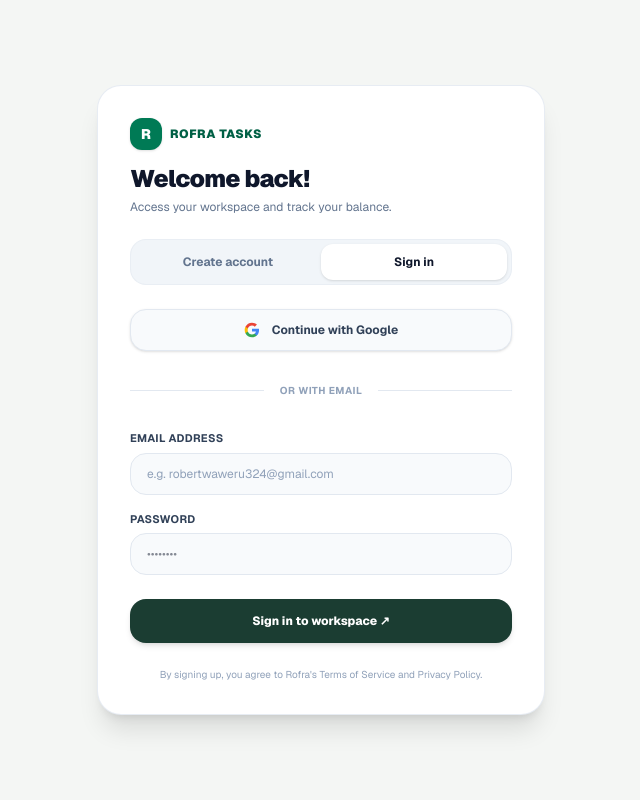
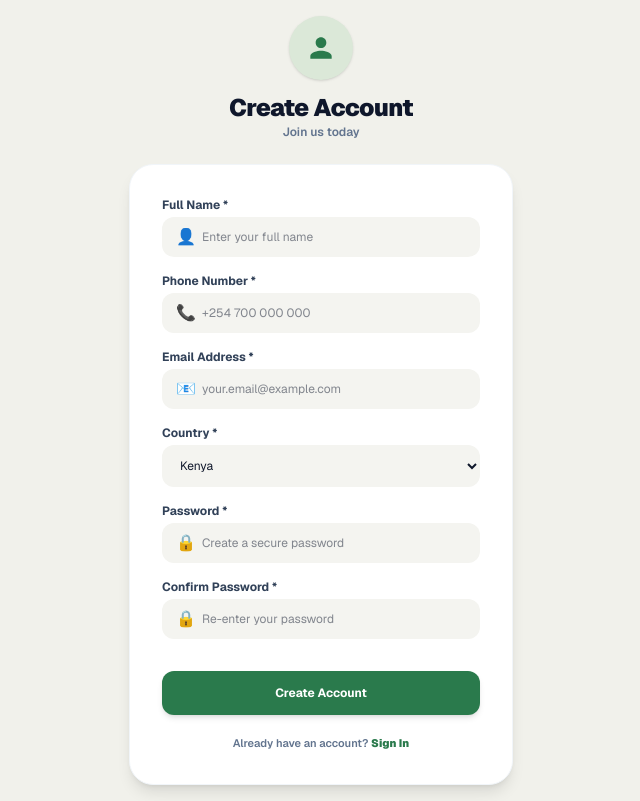
Before and after one commit to manageroutlier29-cell/rofra-tasks, a Next.js app: page /register in a window 1280 px wide. Shown: the whole page, without its empty margins (319-959 px from the left). Built offline with nearby package versions, Linux system fonts and the light colour scheme.

Commit message:
Update registration page to match exact clean card style

```diff
--- a/app/register/page.tsx
+++ b/app/register/page.tsx
@@ -5,23 +5,34 @@ import { useRouter } from 'next/navigation';
 
 export default function Register() {
   const router = useRouter();
-  const [isSignIn, setIsSignIn] = useState(true);
+  const [isSignIn, setIsSignIn] = useState(false);
+
+  // Form Fields
+  const [fullName, setFullName] = useState('');
+  const [phone, setPhone] = useState('');
   const [email, setEmail] = useState('');
+  const [country, setCountry] = useState('Kenya');
   const [password, setPassword] = useState('');
+  const [confirmPassword, setConfirmPassword] = useState('');
   const [isLoading, setIsLoading] = useState(false);
 
   const handleSubmit = (e: React.FormEvent) => {
     e.preventDefault();
-    if (!email) return;
+    if (!email) return alert('Please enter your email address.');
+
+    if (!isSignIn && password !== confirmPassword) {
+      return alert('Passwords do not match!');
+    }
 
     setIsLoading(true);
 
     const cleanEmail = email.trim().toLowerCase();
-    const namePart = cleanEmail.split('@')[0] || 'User';
-    const formattedName = namePart.charAt(0).toUpperCase() + namePart.slice(1);
+    const displayName = fullName.trim() || cleanEmail.split('@')[0];
 
     localStorage.setItem('userEmail', cleanEmail);
-    localStorage.setItem('userName', formattedName);
+    localStorage.setItem('userName', displayName);
+    localStorage.setItem('userPhone', phone);
+    localStorage.setItem('userCountry', country);
     localStorage.setItem('authProvider', 'Email');
 
     setTimeout(() => {
@@ -31,119 +42,173 @@ export default function Register() {
   };
 
   return (
-    <div className="min-h-screen bg-[#f4f6f4] flex items-center justify-center p-4 sm:p-6 md:p-8 font-sans text-slate-800">
-      <div className="bg-white border border-slate-200/80 rounded-3xl p-6 sm:p-8 max-w-md w-full shadow-xl my-auto">
+    <div className="min-h-screen bg-[#f1f1eb] flex flex-col items-center justify-center p-4 font-sans text-slate-800">
 
-        {/* Brand Header */}
-        <header className="mb-6 text-left">
-          <div className="flex items-center gap-2 mb-3">
-            <div className="w-8 h-8 rounded-xl bg-emerald-700 text-white font-black flex items-center justify-center text-sm shadow-sm">
-              R
+      {/* Top Profile Icon */}
+      <div className="w-16 h-16 rounded-full bg-[#dbe8d8] text-[#2a7a4c] flex items-center justify-center mb-3 shadow-sm">
+        <svg className="w-8 h-8" fill="currentColor" viewBox="0 0 24 24">
+          <path d="M12 12c2.21 0 4-1.79 4-4s-1.79-4-4-4-4 1.79-4 4 1.79 4 4 4zm0 2c-2.67 0-8 1.34-8 4v2h16v-2c0-2.66-5.33-4-8-4z" />
+        </svg>
+      </div>
+
+      {/* Main Title */}
+      <h1 className="text-2xl font-black text-slate-900 tracking-tight">
+        {isSignIn ? 'Sign In' : 'Create Account'}
+      </h1>
+      <p className="text-xs font-semibold text-slate-500 mb-6">
+        {isSignIn ? 'Welcome back to Rofra Tasks' : 'Join us today'}
+      </p>
+
+      {/* Form Card */}
+      <div className="bg-white rounded-3xl p-6 sm:p-8 max-w-sm w-full shadow-lg border border-slate-100">
+        <form onSubmit={handleSubmit} className="space-y-4 text-xs">
+
+          {!isSignIn && (
+            <>
+              {/* Full Name */}
+              <div>
+                <label className="block font-bold text-slate-700 mb-1">Full Name *</label>
+                <div className="relative">
+                  <span className="absolute inset-y-0 left-0 pl-3.5 flex items-center pointer-events-none text-base">👤</span>
+                  <input
+                    type="text"
+                    required
+                    placeholder="Enter your full name"
+                    value={fullName}
+                    onChange={(e) => setFullName(e.target.value)}
+                    className="w-full bg-[#f4f4f0] border-none rounded-xl pl-10 pr-3.5 py-3 text-xs text-slate-900 focus:outline-none focus:ring-2 focus:ring-[#2a7a4c]"
+                  />
+                </div>
+              </div>
+
+              {/* Phone Number */}
+              <div>
+                <label className="block font-bold text-slate-700 mb-1">Phone Number *</label>
+                <div className="relative">
+                  <span className="absolute inset-y-0 left-0 pl-3.5 flex items-center pointer-events-none text-base">📞</span>
+                  <input
+                    type="tel"
+                    required
+                    placeholder="+254 700 000 000"
+                    value={phone}
+                    onChange={(e) => setPhone(e.target.value)}
+                    className="w-full bg-[#f4f4f0] border-none rounded-xl pl-10 pr-3.5 py-3 text-xs text-slate-900 focus:outline-none focus:ring-2 focus:ring-[#2a7a4c]"
+                  />
+                </div>
+              </div>
+            </>
+          )}
+
+          {/* Email Address */}
+          <div>
+            <label className="block font-bold text-slate-700 mb-1">Email Address *</label>
+            <div className="relative">
+              <span className="absolute inset-y-0 left-0 pl-3.5 flex items-center pointer-events-none text-base">📧</span>
+              <input
+                type="email"
+                required
+                placeholder="your.email@example.com"
+                value={email}
+                onChange={(e) => setEmail(e.target.value)}
+                className="w-full bg-[#f4f4f0] border-none rounded-xl pl-10 pr-3.5 py-3 text-xs text-slate-900 focus:outline-none focus:ring-2 focus:ring-[#2a7a4c]"
+              />
             </div>
-            <span className="text-xs font-black tracking-wider uppercase text-emerald-800">
-              ROFRA TASKS
-            </span>
-          </div>
-          <h1 className="text-2xl font-black text-slate-900 tracking-tight leading-snug">
-            {isSignIn ? 'Welcome back!' : 'Start earning today'}
-          </h1>
-          <p className="text-xs text-slate-500 mt-1">
-            {isSignIn
-              ? 'Access your workspace and track your balance.'
-              : 'Create your free account to start completing tasks.'}
-          </p>
-        </header>
-
-        {/* Tab Selector */}
-        <div className="bg-slate-100 p-1 rounded-2xl flex text-xs font-bold mb-6 border border-slate-200/50">
-          <button
-            type="button"
-            onClick={() => setIsSignIn(false)}
-            className={`flex-1 py-2.5 rounded-xl transition-all duration-200 ${!isSignIn ? 'bg-white text-slate-900 shadow-sm' : 'text-slate-500 hover:text-slate-700'}`}
-          >
-            Create account
-          </button>
-          <button
-            type="button"
-            onClick={() => setIsSignIn(true)}
-            className={`flex-1 py-2.5 rounded-xl transition-all duration-200 ${isSignIn ? 'bg-white text-slate-900 shadow-sm' : 'text-slate-500 hover:text-slate-700'}`}
-          >
-            Sign in
-          </button>
-        </div>
-
-        {/* Quick Social Access */}
-        <div className="mb-6">
-          <button
-            type="button"
-            onClick={() => {
-              const defaultEmail = 'robertwaweru324@gmail.com';
-              localStorage.setItem('userEmail', defaultEmail);
-              localStorage.setItem('userName', 'Robert Waweru');
-              localStorage.setItem('authProvider', 'Google');
-              router.push('/dashboard');
-            }}
-            className="w-full flex items-center justify-center gap-3 bg-slate-50 hover:bg-slate-100 border border-slate-200 rounded-2xl py-3 text-xs font-bold text-slate-700 transition-colors shadow-sm"
-          >
-            <svg className="w-4 h-4 flex-shrink-0" viewBox="0 0 24 24">
-              <path fill="#4285F4" d="M22.56 12.25c0-.78-.07-1.53-.2-2.25H12v4.26h5.92c-.26 1.37-1.04 2.53-2.21 3.31v2.77h3.57c2.08-1.92 3.28-4.74 3.28-8.09z" />
-              <path fill="#34A853" d="M12 23c2.97 0 5.46-.98 7.28-2.66l-3.57-2.77c-.98.66-2.23 1.06-3.71 1.06-2.86 0-5.29-1.93-6.16-4.53H2.18v2.84C3.99 20.53 7.7 23 12 23z" />
-              <path fill="#FBBC05" d="M5.84 14.09c-.22-.66-.35-1.36-.35-2.09s.13-1.43.35-2.09V7.06H2.18C1.43 8.55 1 10.22 1 12s.43 3.45 1.18 4.94l2.85-2.22.81-.63z" />
-              <path fill="#EA4335" d="M12 5.38c1.62 0 3.06.56 4.21 1.64l3.15-3.15C17.45 2.09 14.97 1 12 1 7.7 1 3.99 3.47 2.18 7.06l3.66 2.84c.87-2.6 3.3-4.52 6.16-4.52z" />
-            </svg>
-            <span>Continue with Google</span>
-          </button>
-        </div>
-
-        {/* Separator */}
-        <div className="relative flex py-2 items-center mb-6">
-          <div className="flex-grow border-t border-slate-200"></div>
-          <span className="flex-shrink mx-4 text-[10px] font-bold uppercase tracking-wider text-slate-400">or with email</span>
-          <div className="flex-grow border-t border-slate-200"></div>
-        </div>
-
-        {/* Input Form */}
-        <form onSubmit={handleSubmit} className="space-y-4">
-          <div>
-            <label className="block text-[11px] font-bold text-slate-700 mb-1.5 uppercase tracking-wide">Email address</label>
-            <input
-              type="email"
-              required
-              placeholder="e.g. robertwaweru324@gmail.com"
-              value={email}
-              onChange={(e) => setEmail(e.target.value)}
-              className="w-full bg-slate-50 border border-slate-200 rounded-2xl px-4 py-3 text-xs text-slate-900 placeholder:text-slate-400 focus:outline-none focus:ring-2 focus:ring-emerald-600 focus:bg-white transition"
-            />
           </div>
 
+          {!isSignIn && (
+            /* Country Dropdown */
+            <div>
+              <label className="block font-bold text-slate-700 mb-1">Country *</label>
+              <select
+                value={country}
+                onChange={(e) => setCountry(e.target.value)}
+                className="w-full bg-[#f4f4f0] border-none rounded-xl px-3.5 py-3 text-xs text-slate-900 focus:outline-none focus:ring-2 focus:ring-[#2a7a4c]"
+              >
+                <option value="Kenya">Kenya</option>
+                <option value="Uganda">Uganda</option>
+                <option value="Tanzania">Tanzania</option>
+                <option value="Nigeria">Nigeria</option>
+                <option value="Ghana">Ghana</option>
+                <option value="South Africa">South Africa</option>
+              </select>
+            </div>
+          )}
+
+          {/* Password */}
           <div>
-            <label className="block text-[11px] font-bold text-slate-700 mb-1.5 uppercase tracking-wide">Password</label>
-            <input
-              type="password"
-              required
-              placeholder="••••••••"
-              value={password}
-              onChange={(e) => setPassword(e.target.value)}
-              className="w-full bg-slate-50 border border-slate-200 rounded-2xl px-4 py-3 text-xs text-slate-900 focus:outline-none focus:ring-2 focus:ring-emerald-600 focus:bg-white transition"
-            />
+            <label className="block font-bold text-slate-700 mb-1">Password *</label>
+            <div className="relative">
+              <span className="absolute inset-y-0 left-0 pl-3.5 flex items-center pointer-events-none text-base">🔒</span>
+              <input
+                type="password"
+                required
+                placeholder={isSignIn ? "Enter your password" : "Create a secure password"}
+                value={password}
+                onChange={(e) => setPassword(e.target.value)}
+                className="w-full bg-[#f4f4f0] border-none rounded-xl pl-10 pr-3.5 py-3 text-xs text-slate-900 focus:outline-none focus:ring-2 focus:ring-[#2a7a4c]"
+              />
+            </div>
           </div>
 
+          {!isSignIn && (
+            /* Confirm Password */
+            <div>
+              <label className="block font-bold text-slate-700 mb-1">Confirm Password *</label>
+              <div className="relative">
+                <span className="absolute inset-y-0 left-0 pl-3.5 flex items-center pointer-events-none text-base">🔒</span>
+                <input
+                  type="password"
+                  required
+                  placeholder="Re-enter your password"
+                  value={confirmPassword}
+                  onChange={(e) => setConfirmPassword(e.target.value)}
+                  className="w-full bg-[#f4f4f0] border-none rounded-xl pl-10 pr-3.5 py-3 text-xs text-slate-900 focus:outline-none focus:ring-2 focus:ring-[#2a7a4c]"
+                />
+              </div>
+            </div>
+          )}
+
+          {/* Submit Button */}
           <button
             type="submit"
             disabled={isLoading}
-            className="w-full bg-[#1b3d32] hover:bg-[#132c24] text-white font-extrabold py-3.5 rounded-2xl text-xs transition-colors shadow-md flex items-center justify-center gap-2 mt-6 active:scale-[0.99]"
+            className="w-full bg-[#2a7a4c] hover:bg-[#23683f] text-white font-bold py-3.5 rounded-xl text-xs transition shadow-md mt-4 active:scale-[0.98]"
           >
             {isLoading
-              ? 'Processing...'
+              ? 'Please wait...'
               : isSignIn
-                ? 'Sign in to workspace ↗'
-                : 'Create free account ↗'}
+                ? 'Sign In'
+                : 'Create Account'}
           </button>
         </form>
 
-        <p className="text-[10px] text-slate-400 text-center mt-6 leading-normal">
-          By signing up, you agree to Rofra&apos;s Terms of Service and Privacy Policy.
-        </p>
+        {/* Bottom Switch Link */}
+        <div className="text-center mt-5 text-[11px] text-slate-500 font-semibold">
+          {isSignIn ? (
+            <p>
+              Don&apos;t have an account?{' '}
+              <button
+                type="button"
+                onClick={() => setIsSignIn(false)}
+                className="text-[#2a7a4c] font-black hover:underline"
+              >
+                Create Account
+              </button>
+            </p>
+          ) : (
+            <p>
+              Already have an account?{' '}
+              <button
+                type="button"
+                onClick={() => setIsSignIn(true)}
+                className="text-[#2a7a4c] font-black hover:underline"
+              >
+                Sign In
+              </button>
+            </p>
+          )}
+        </div>
+
       </div>
     </div>
   );
```
